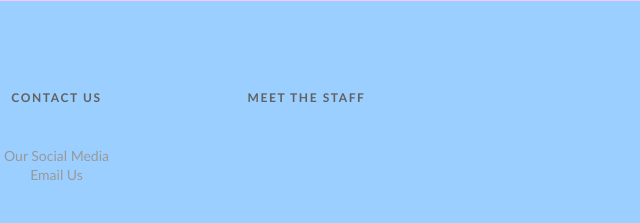
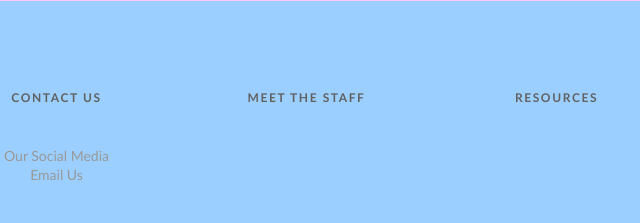
Before and after one commit to tmicheal/SouthWest-Medical, a plain HTML site: page contactus.html in a window 1280 px wide. Shown: the part 1318-1541 px from the top of the page, 590-1230 px from the left. Drawn offline with Linux system fonts and the light colour scheme.

Commit message:
Update contactus.html

```diff
--- a/contactus.html
+++ b/contactus.html
@@ -103,7 +103,7 @@
           <h1><a href="meetthestaff.html">Meet The Staff</a></h1>
         </div>
         <div class="col">
-          <h1><a href="Resources"></a></h1>
+          <h1><a href="Resources">Resources</a></h1>
         </div>
         </div>
       </div>
```
